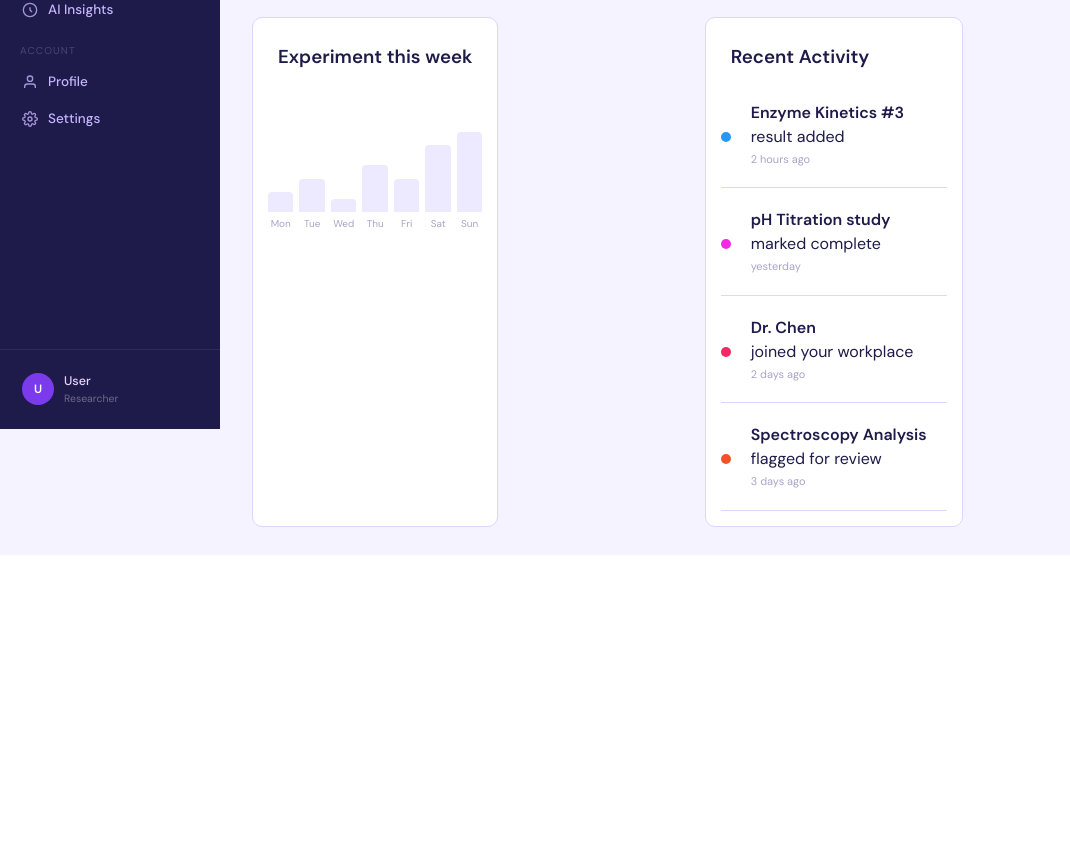
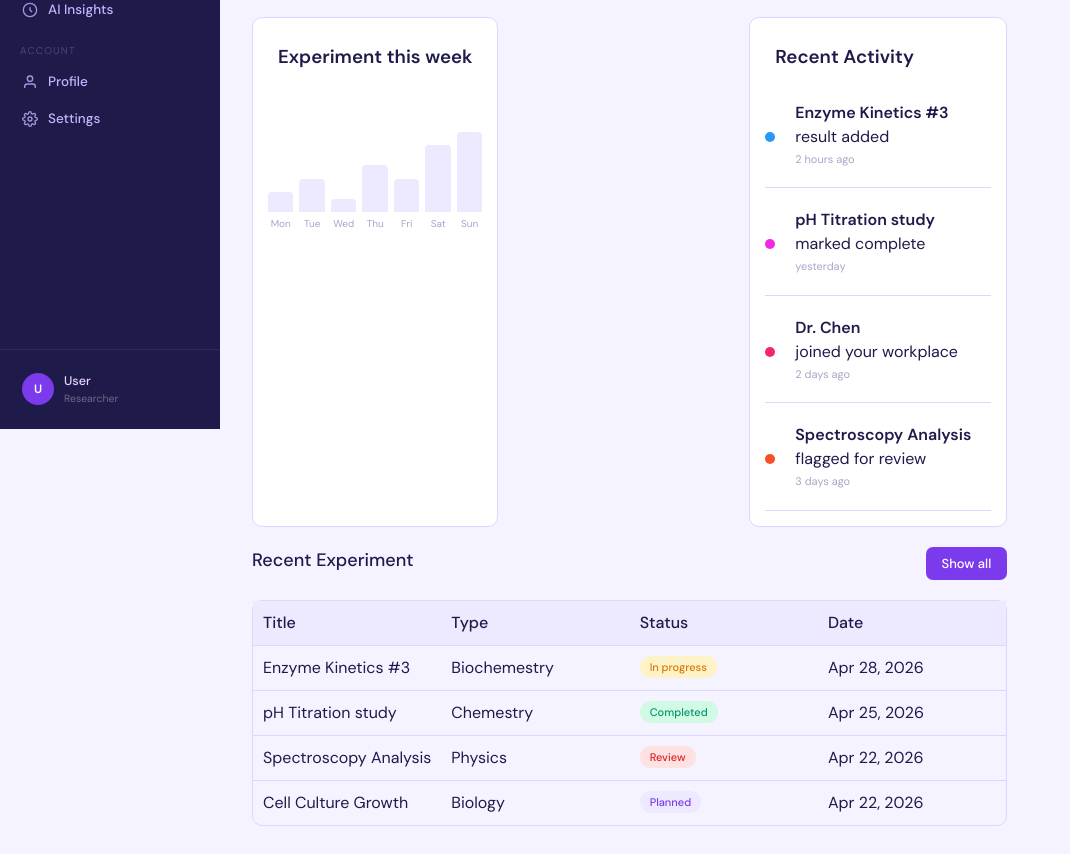
Before and after one commit to TishaSachi/SciLabHive, a React (Vite) app in the folder scilabhive-frontend/: page / in a window 1280 px wide. Shown: the part 371-1225 px from the top of the page, without its empty margins (0-1070 px from the left). Before the commit the page ends 926 px from the top, so only its background shows below. Built offline with nearby package versions, Linux system fonts and the light colour scheme; no server answers; sample sign-in values are in the browser's storage.

Commit message:
Created the Recent Experiment chart

```diff
--- a/scilabhive-frontend/src/pages/DashboardUI.css
+++ b/scilabhive-frontend/src/pages/DashboardUI.css
@@ -184,3 +184,83 @@
   margin-top: 2px;
   display: block;
 }
+
+.ex-table{
+  border: 1.5px solid var(--border);
+  border-radius: var(--radius);
+  margin-top: 20px;
+}
+.recent-ex{
+  width: 100%;
+  display: flex;
+  justify-content: space-between;
+  margin-top: 20px;
+
+}
+
+.recent-ex-title{
+  font-size: large;
+  font-weight: 500;
+}
+
+.recent-ex-btn {
+  padding: 8px 16px;
+  height: auto;
+  width: auto;
+  background: var(--accent);
+  color: #fff;
+  border: none;
+  border-radius: var(--radius-sm);
+  font-family: var(--font);
+  font-size: 13px;
+  font-weight: 500;
+  cursor: pointer;
+  transition: background 0.15s;
+}
+
+.recent-ex-btn:hover {
+  background: var(--accent-hover);
+}
+
+.table-titles{
+  display: grid;
+  grid-template-columns: repeat(4, 1fr);
+  align-content: center;
+  background: var(--accent-dim);
+  font-weight: 500;
+}
+
+.table-titles div{
+  padding:10px;
+  border-bottom: 1.5px solid var(--border);
+}
+
+.re-ex-elements{
+  display: grid;
+  grid-template-columns: repeat(4, 1fr);
+  border-radius: var(--radius);
+
+}
+
+.re-ex-elements div{
+  padding:10px;
+  border-bottom: 1.5px solid var(--border);
+
+}
+
+.status-badge {
+  width: fit-content;
+  padding: 3px 10px;
+  border-radius: 20px;
+  font-size: 11px;
+  font-weight: 500;
+}
+
+.badge-warning { background: #fef3c7; color: #d97706; }
+.badge-success { background: #d1fae5; color: #059669; }
+.badge-danger  { background: #fee2e2; color: #dc2626; }
+.badge-info    { background: #ede9fe; color: #7c3aed; }
+
+.re-ex-elements:last-child div {
+  border-bottom: none;
+}
--- a/scilabhive-frontend/src/pages/DashboardUI.jsx
+++ b/scilabhive-frontend/src/pages/DashboardUI.jsx
@@ -125,3 +125,86 @@ export function ShowRecentActivity() {
     </div>
   );
 }
+
+export function DisplayRecentExperimentCard() {
+  const recentExperiments = [
+    {
+      title: "Enzyme Kinetics #3",
+      type: "Biochemestry",
+      status: "In progress",
+      date: "Apr 28, 2026",
+      color: "#DCE866",
+    },
+    {
+      title: "pH Titration study",
+      type: "Chemestry",
+      status: "Completed",
+      date: "Apr 25, 2026",
+      color: "#64E310",
+    },
+    {
+      title: "Spectroscopy Analysis",
+      type: "Physics",
+      status: "Review",
+      date: "Apr 22, 2026",
+      color: "#E31010",
+    },
+    {
+      title: "Cell Culture Growth",
+      type: "Biology",
+      status: "Planned",
+      date: "Apr 22, 2026",
+      color: "#B210E3",
+    },
+  ];
+
+  const statusClass = {
+    // ✅ object
+    "In progress": "badge-warning",
+    Completed: "badge-success",
+    Review: "badge-danger",
+    Planned: "badge-info",
+  };
+
+  return (
+    <div className="ex-table">
+      <div className="table-titles">
+        <div>Title</div>
+        <div>Type</div>
+        <div>Status</div>
+        <div>Date</div>
+      </div>
+      {recentExperiments.map((r) => (
+        <div key={r.title} className="re-ex-elements">
+          <div>{r.title}</div>
+          <div>{r.type}</div>
+          <div>
+            <p className={`status-badge ${statusClass[r.status]}`}>
+              {r.status}
+            </p>
+          </div>
+          <div>{r.date}</div>
+        </div>
+      ))}
+    </div>
+  );
+}
+
+export function ShowRecentExperiments({ onNavigate }) {
+  return (
+    <div>
+      <div className="recent-ex">
+        <p className="recent-ex-title">Recent Experiment</p>
+        <button
+          className="recent-ex-btn"
+          onClick={() => onNavigate("experiments")}
+        >
+          Show all
+        </button>
+      </div>
+      <div className="re-ex-cards">
+        <DisplayRecentExperimentCard />
+      </div>
+    </div>
+  );
+}
--- a/scilabhive-frontend/src/pages/Pages.jsx
+++ b/scilabhive-frontend/src/pages/Pages.jsx
@@ -3,6 +3,7 @@ import {
   QuickCard,
   ExperimentChart,
   ShowRecentActivity,
+  ShowRecentExperiments,
 } from "./DashboardUI";
 
 export function DashboardPage({ onNavigate }) {
@@ -99,6 +100,9 @@ export function DashboardPage({ onNavigate }) {
         <ExperimentChart />
         <ShowRecentActivity />
       </div>
+      <div className="sec-4">
+        <ShowRecentExperiments />
+      </div>
     </div>
   );
 }
```
